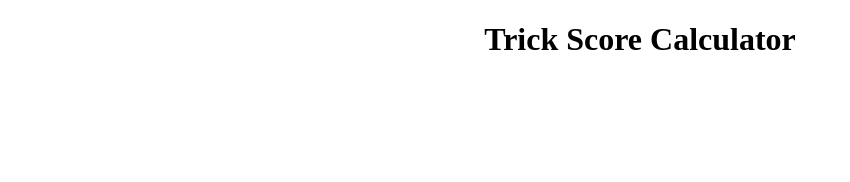
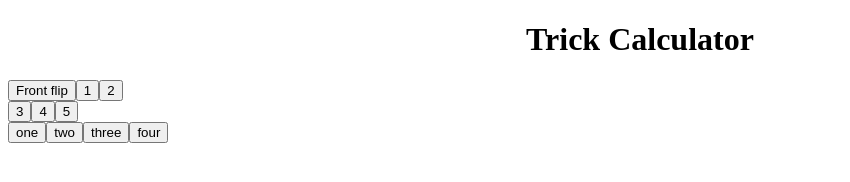
Before and after one commit to reid-miller/Collegiate-Trick-Score-Calculator, a React app: page / in a window 1280 px wide. Shown: the whole page, without its empty margins (0-850 px from the left). Built offline with nearby package versions, Linux system fonts and the light colour scheme.

Commit message:
Restarting project
Redid to much simpler set up, then will slowly push trick data to parent to be used by buttons and text field

```diff
--- a/src/index.css
+++ b/src/index.css
@@ -1,3 +1,7 @@
 #title {
     text-align: center;
 }
+
+.button-row:after {
+    display: table;
+  }
--- a/src/index.js
+++ b/src/index.js
@@ -4,22 +4,64 @@ import './index.css';
 
 import Trick from './Trick'
 
-function addTricks() {
-  console.log("Hello Reid hey hey hey");
-}
-
-class Application extends React.Component {
-    constructor(props) {
-        super(props);
-        this.state = {
-            tricks: Array(200).fill(null),
-            size: 0,
+class TrickButton extends React.Component {
+  render() {
+    return (
+      <button className="trick-button">
+        {this.props.name}
+      </button>
+    );
   }
 }
 
+class TrickList extends React.Component {
+
+  renderTrickButton(name) {
+    return <TrickButton
+    name={name}
+    />;
+  }
+
   render() {
-      return(
-        <h1 id="title">Trick Score Calculator</h1>
+    var arr=["one", "two", "three", "four"];
+        var elements=[];
+        for(var i=0;i<arr.length;i++){
+             // push the component to elements!
+            elements.push(<TrickButton name={ arr[i] } />);
+        }
+    return (
+      <div>
+        <div className="button-row">
+          {this.renderTrickButton("Front flip")}
+          {this.renderTrickButton(1)}
+          {this.renderTrickButton(2)}
+        </div>
+        <div className="button-row">
+          {this.renderTrickButton(3)}
+          {this.renderTrickButton(4)}
+          {this.renderTrickButton(5)}
+        </div>
+        <div className="button-row">
+          {elements}
+        </div>
+      </div>
+    );
+  }
+}
+
+class Game extends React.Component {
+  render() {
+    return (
+      <div className="game">
+      <h1 id="title">Trick Calculator</h1>
+        <div className="game-board">
+          <TrickList />
+        </div>
+        <div className="game-info">
+          <div>{/* status */}</div>
+          <ol>{/* TODO */}</ol>
+        </div>
+      </div>
     );
   }
 }
@@ -27,6 +69,6 @@ class Application extends React.Component {
 // ========================================
 
 ReactDOM.render(
-    <Application />,
+  <Game />,
   document.getElementById('root')
 );
```
Lines whose indentation alone changed are shown as unchanged.
